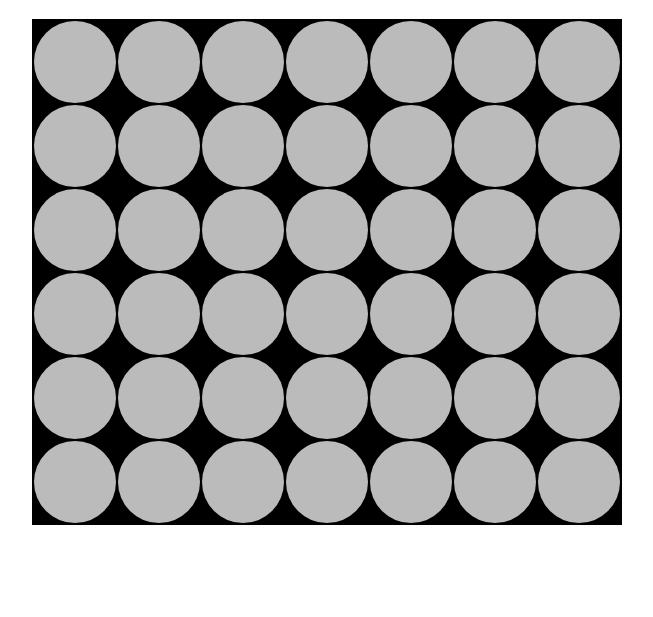
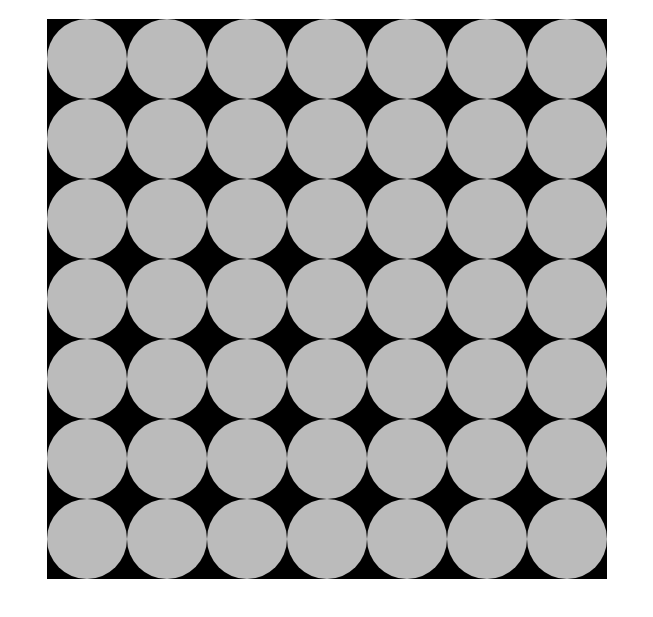
Before and after one commit to redrobin005/Connect4, a plain HTML site: page index.html in a window 1280 px wide. Shown: the part 61-678 px from the top of the page, without its empty margins (313-966 px from the left). Drawn offline with Linux system fonts and the light colour scheme.

Commit message:
Re-factored board layout (cols and rows)

```diff
--- a/index.html
+++ b/index.html
@@ -12,61 +12,70 @@
 </head>
 <body>
     <h1>Let's Connect 4!</h1>
-    <table id="grid">
-        <tr id="row-1">
-            <td class="col" col-num="1"></td>
-            <td class="col" col-num="2"></td>
-            <td class="col" col-num="3"></td>
-            <td class="col" col-num="4"></td>
-            <td class="col" col-num="5"></td>
-            <td class="col" col-num="6"></td>
-            <td class="col" col-num="7"></td>
-        </tr>
-        <tr id="row-2">
-            <td class="col" col-num="1"></td>
-            <td class="col" col-num="2"></td>
-            <td class="col" col-num="3"></td>
-            <td class="col" col-num="4"></td>
-            <td class="col" col-num="5"></td>
-            <td class="col" col-num="6"></td>
-            <td class="col" col-num="7"></td>
-        </tr>
-        <tr id="row-3">
-            <td class="col" col-num="1"></td>
-            <td class="col" col-num="2"></td>
-            <td class="col" col-num="3"></td>
-            <td class="col" col-num="4"></td>
-            <td class="col" col-num="5"></td>
-            <td class="col" col-num="6"></td>
-            <td class="col" col-num="7"></td>
-        </tr>
-        <tr id="row-4">
-            <td class="col" col-num="1"></td>
-            <td class="col" col-num="2"></td>
-            <td class="col" col-num="3"></td>
-            <td class="col" col-num="4"></td>
-            <td class="col" col-num="5"></td>
-            <td class="col" col-num="6"></td>
-            <td class="col" col-num="7"></td>
-        </tr>
-        <tr id="row-5">
-            <td class="col" col-num="1"></td>
-            <td class="col" col-num="2"></td>
-            <td class="col" col-num="3"></td>
-            <td class="col" col-num="4"></td>
-            <td class="col" col-num="5"></td>
-            <td class="col" col-num="6"></td>
-            <td class="col" col-num="7"></td>
-        </tr>
-        <tr id="row-6">
-            <td class="col" col-num="1"></td>
-            <td class="col" col-num="2"></td>
-            <td class="col" col-num="3"></td>
-            <td class="col" col-num="4"></td>
-            <td class="col" col-num="5"></td>
-            <td class="col" col-num="6"></td>
-            <td class="col" col-num="7"></td>
-        </tr>
+    <div id="grid">
+        <div class="col" col-num="0">
+            <div class="cell" row-num="6"></div>
+            <div class="cell" row-num="5"></div>
+            <div class="cell" row-num="4"></div>
+            <div class="cell" row-num="3"></div>
+            <div class="cell" row-num="2"></div>
+            <div class="cell" row-num="1"></div>
+            <div class="cell" row-num="0"></div>
+        </div>
+        <div class="col" col-num="1">
+            <div class="cell" row-num="6"></div>
+            <div class="cell" row-num="5"></div>
+            <div class="cell" row-num="4"></div>
+            <div class="cell" row-num="3"></div>
+            <div class="cell" row-num="2"></div>
+            <div class="cell" row-num="1"></div>
+            <div class="cell" row-num="0"></div>
+        </div>
+        <div class="col" col-num="2">
+            <div class="cell" row-num="6"></div>
+            <div class="cell" row-num="5"></div>
+            <div class="cell" row-num="4"></div>
+            <div class="cell" row-num="3"></div>
+            <div class="cell" row-num="2"></div>
+            <div class="cell" row-num="1"></div>
+            <div class="cell" row-num="0"></div>
+        </div>
+        <div class="col" col-num="3">
+            <div class="cell" row-num="6"></div>
+            <div class="cell" row-num="5"></div>
+            <div class="cell" row-num="4"></div>
+            <div class="cell" row-num="3"></div>
+            <div class="cell" row-num="2"></div>
+            <div class="cell" row-num="1"></div>
+            <div class="cell" row-num="0"></div>
+        </div>
+        <div class="col" col-num="4">
+            <div class="cell" row-num="6"></div>
+            <div class="cell" row-num="5"></div>
+            <div class="cell" row-num="4"></div>
+            <div class="cell" row-num="3"></div>
+            <div class="cell" row-num="2"></div>
+            <div class="cell" row-num="1"></div>
+            <div class="cell" row-num="0"></div>
+        </div>
+        <div class="col" col-num="5">
+            <div class="cell" row-num="6"></div>
+            <div class="cell" row-num="5"></div>
+            <div class="cell" row-num="4"></div>
+            <div class="cell" row-num="3"></div>
+            <div class="cell" row-num="2"></div>
+            <div class="cell" row-num="1"></div>
+            <div class="cell" row-num="0"></div>
+        </div>
+        <div class="col" col-num="6">
+            <div class="cell" row-num="6"></div>
+            <div class="cell" row-num="5"></div>
+            <div class="cell" row-num="4"></div>
+            <div class="cell" row-num="3"></div>
+            <div class="cell" row-num="2"></div>
+            <div class="cell" row-num="1"></div>
+            <div class="cell" row-num="0"></div>
+        </div>
     </table>
 
     <script src="script.js"type="text/javascript"></script>
--- a/main.css
+++ b/main.css
@@ -6,9 +6,12 @@ body {
 
 #grid{
     background-color: black;
+    display: flex;
+    flex-wrap: wrap;
+
 }
 
-td {
+.cell {
     height: 80px;
     width: 80px;
     background-color: #bbb;
--- a/script.js
+++ b/script.js
@@ -3,8 +3,8 @@ window.onload = function(){
 }
 
 function columnClick(){
-    const cols = document.querySelectorAll('.col')
-    cols.forEach(function(elem) {
+    const cells = document.querySelectorAll('.cell')
+    cells.forEach(function(elem) {
         elem.addEventListener("click", dropChip);
     });
 }
@@ -16,13 +16,13 @@ let grid = [
     [],
     [],
     [],
+    [],
 ]
 
 let turnCount = 0
 function dropChip(){
-    let colNum = this.getAttribute("col-num")
+    let colNum = this.parentElement.getAttribute("col-num")
     colNum = parseInt(colNum)
-    --colNum;
     if (turnCount % 2 === 0) {
         grid[colNum].push('r')
     }else{
```
